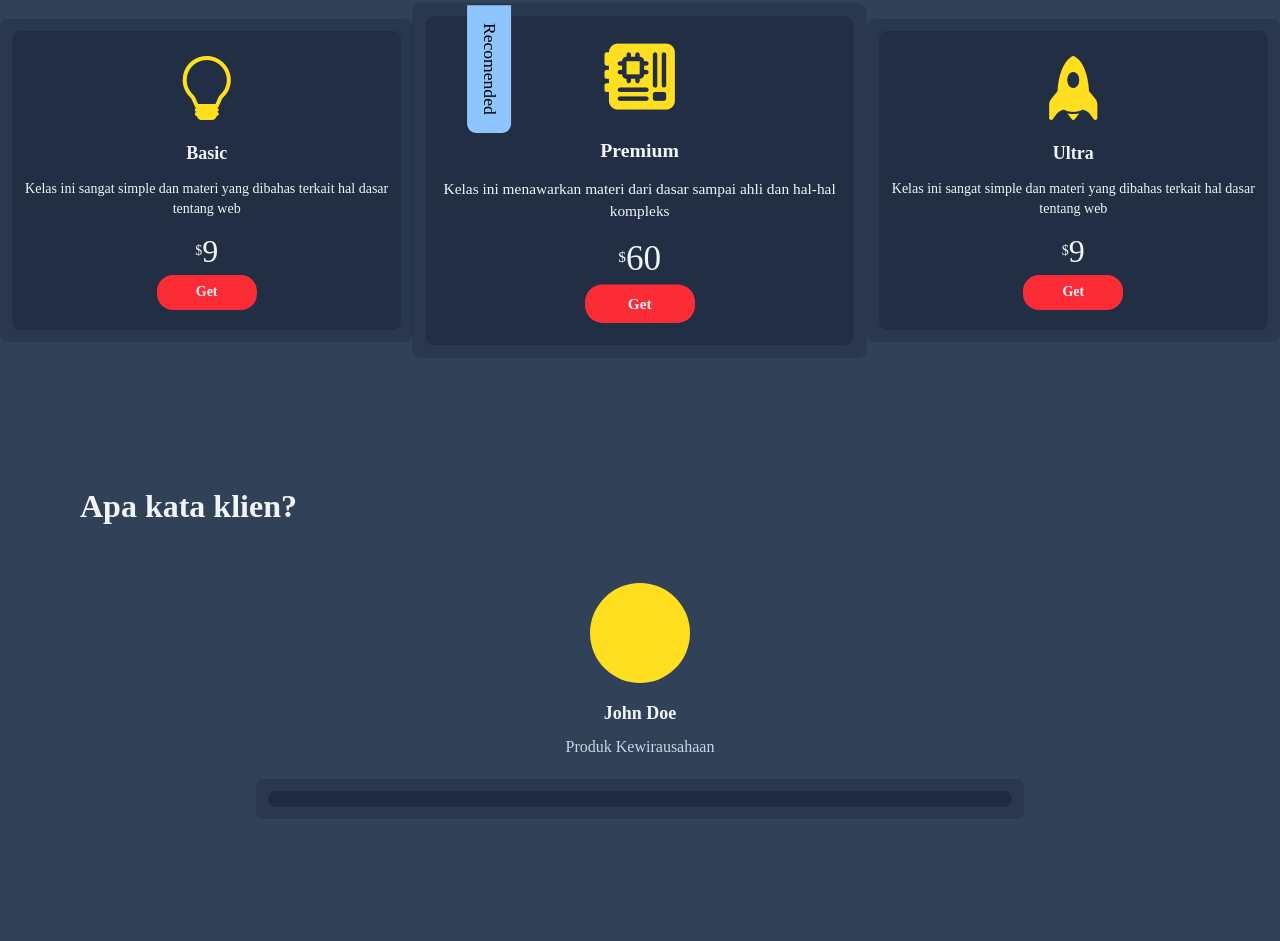
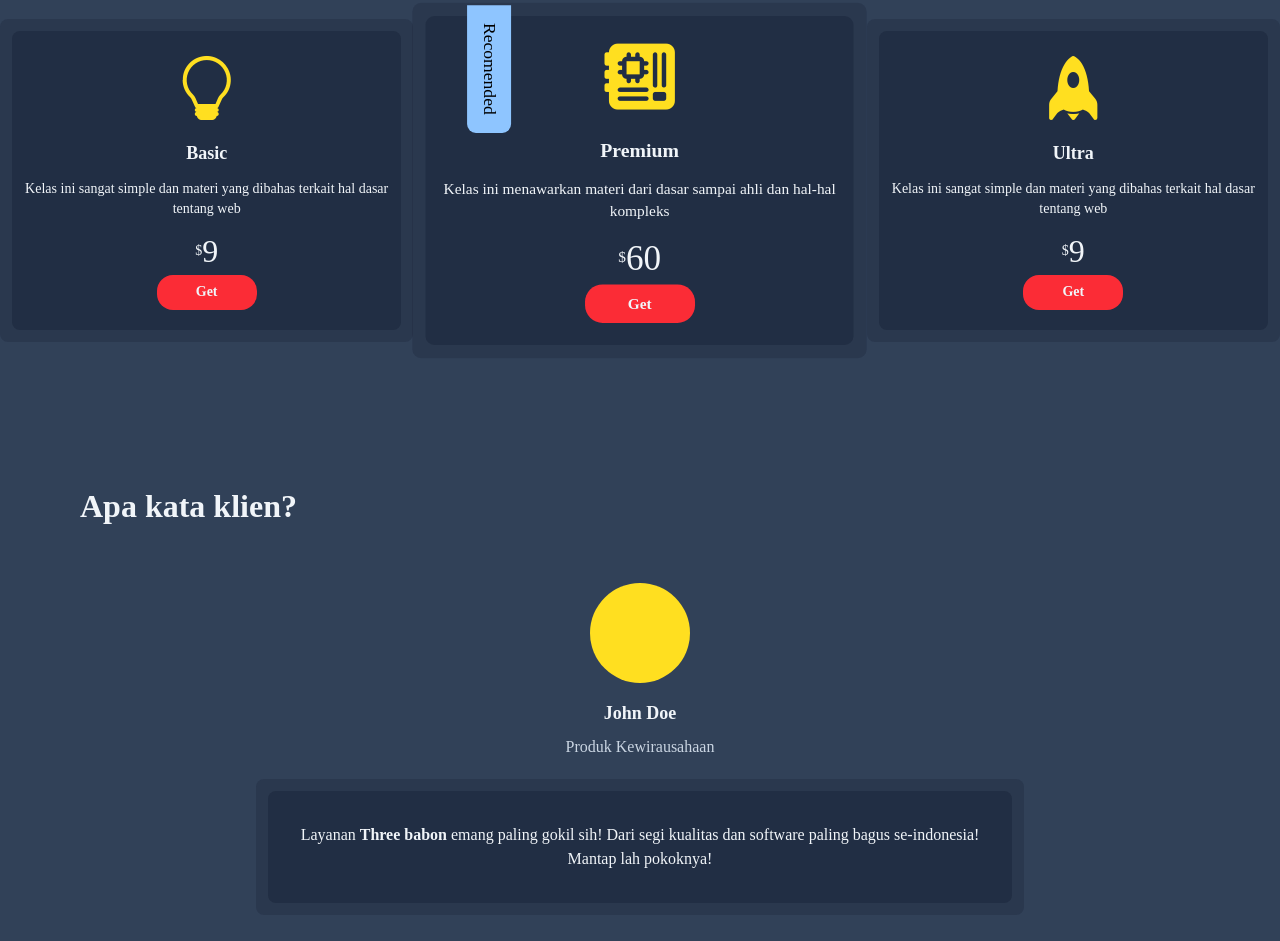
Before and after one commit to Bills-6/Landing-page-babon.com, a plain HTML site: page index.html in a window 1280 px wide. Shown: the part 2658-3599 px from the top of the page. Drawn offline with nearby package versions, Linux system fonts and the light colour scheme; a web font is replaced by a local one.

Commit message:
add content testimonie

```diff
--- a/index.html
+++ b/index.html
@@ -247,7 +247,11 @@
 				<span class="professi-klien block text-center text-slate-300 pb-5">Produk Kewirausahaan</span>
 
 				<div class="testimonie-klien bg-slate-900/20 p-3 rounded-lg lg:w-[60%] mx-auto">
-					<div class="content p-2 bg-slate-900/40 rounded-lg"></div>
+					<div class="content p-2 bg-slate-900/30 rounded-lg">
+						<p class="text-slate-100 text-center p-6">
+							Layanan <b>Three babon</b> emang paling gokil sih! Dari segi kualitas dan software paling bagus se-indonesia! Mantap lah pokoknya!
+						</p>
+					</div>
 				</div>
 		</section>
 	</div>
```
